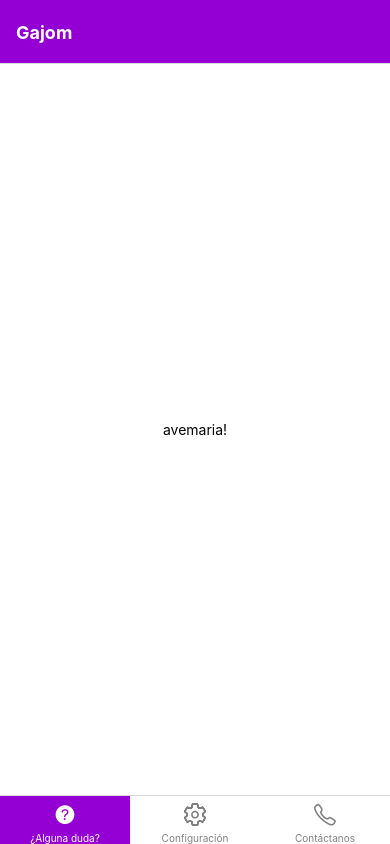
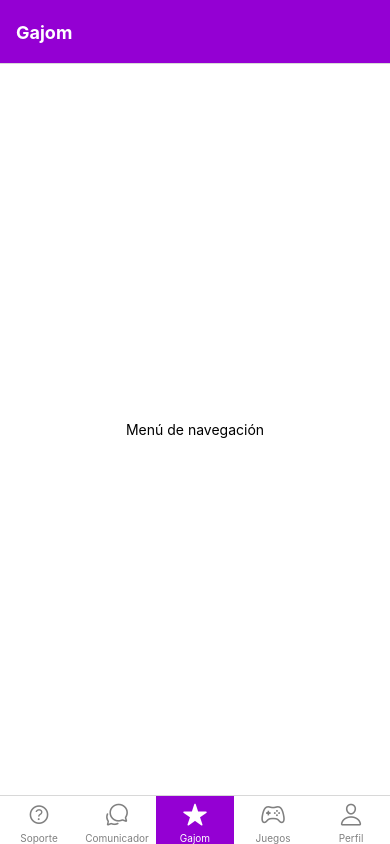
Before and after one commit to jonaymm01/gajom, a React Native app: screen /main in a window 390 px wide. Built offline with nearby package versions, Linux system fonts and the light colour scheme.

Commit message:
Componente de Navegación terminado y exportado desde fichero

```diff
--- a/App.js
+++ b/App.js
@@ -1,9 +1,7 @@
 import { StatusBar } from 'expo-status-bar';
 import { StyleSheet, Text, View } from 'react-native';
-import { NavigationContainer } from '@react-navigation/native';
-import { createBottomTabNavigator } from '@react-navigation/bottom-tabs';
-import Ionicons from 'react-native-vector-icons/Ionicons';
 import { Settings } from './components/basics/Settings';
+import { Navigation } from './components/NavigationContainer';
 
 function HomeScreen() {
   return (
@@ -29,47 +27,13 @@ function ContactScreen() {
   );
 }
 
-const Tab = createBottomTabNavigator();
 
 export default function App() {
   return (
-    <NavigationContainer independent='true'>
-      <Tab.Navigator
-        screenOptions={({ route }) => ({
-          tabBarIcon: ({ focused, color, size }) => {
-            let iconName;
-
-            if (route.name === 'preguntas') {
-              iconName = focused
-                ? 'help-circle'
-                : 'ios-help-circle-outline';
-            } else if (route.name === 'ajustes') {
-              iconName = focused
-                ? 'settings'
-                : 'ios-settings-outline';
-            } else if (route.name === 'contacto') {
-              iconName = focused
-                ? 'call'
-                : 'ios-call-outline';
-            }
-
-            // You can return any component that you like here!
-            return <Ionicons name={iconName} size={size} color={color} />;
-          },
-          tabBarActiveTintColor: 'white',
-          tabBarInactiveTintColor: 'gray',
-          tabBarActiveBackgroundColor: 'darkviolet'
-        })}
-      >
-        <Tab.Screen name="preguntas" component={Settings} options={{ title: '¿Alguna duda?', headerTitle: 'Gajom', headerStyle: { backgroundColor: 'darkviolet', },
-  headerTitleStyle: { color: 'white', fontWeight: 'bold'}}} />
-        <Tab.Screen name="ajustes" component={Settings} options={{ title: 'Configuración', headerTitle: 'Gajom', headerStyle: { backgroundColor: 'darkviolet' },
-  headerTitleStyle: { color: 'white', fontWeight: 'bold'}}}/>
-        <Tab.Screen name="contacto" component={Settings} options={{ title: 'Contáctanos', headerTitle: 'Gajom', headerStyle: { backgroundColor: 'darkviolet'},
-  headerTitleStyle: { color: 'white', fontWeight: 'bold'}}}/>
-      </Tab.Navigator>
-    </NavigationContainer>
-  );
+    <>
+      <Navigation/>
+    </>
+  )
 }
 
 const styles = StyleSheet.create({
--- /dev/null
+++ b/components/NavigationContainer.jsx
@@ -0,0 +1,70 @@
+import { StatusBar } from 'expo-status-bar';
+import { StyleSheet, Text, View } from 'react-native';
+import { NavigationContainer } from '@react-navigation/native';
+import { createBottomTabNavigator } from '@react-navigation/bottom-tabs';
+import Ionicons from 'react-native-vector-icons/Ionicons';
+import { Settings } from './basics/Settings';
+
+
+const Tab = createBottomTabNavigator();
+
+export function Navigation() {
+    return (
+        <NavigationContainer independent='true'>
+        <Tab.Navigator
+          screenOptions={({ route }) => ({
+            tabBarIcon: ({ focused, color, size }) => {
+              let iconName;
+
+              if (route.name === 'support') {
+                iconName = focused
+                  ? 'help-circle'
+                  : 'ios-help-circle-outline';
+              } else if (route.name === 'talker') {
+                iconName = focused
+                  ? 'ios-chatbubbles'
+                  : 'ios-chatbubbles-outline';
+              } else if (route.name === 'main') {
+                iconName = focused
+                  ? 'ios-star'
+                  : 'ios-star-outline';
+              } else if (route.name === 'games') {
+                iconName = focused
+                  ? 'ios-game-controller'
+                  : 'ios-game-controller-outline';
+              } else if (route.name === 'user') {
+                iconName = focused
+                  ? 'ios-person'
+                  : 'ios-person-outline';
+              }
+
+              return <Ionicons name={iconName} size={size} color={color} />;
+            },
+            tabBarActiveTintColor: 'white',
+            tabBarInactiveTintColor: 'gray',
+            tabBarActiveBackgroundColor: 'darkviolet'
+          })}
+        >
+          <Tab.Screen name="support" component={Settings} options={{ title: 'Soporte', headerTitle: 'Gajom', headerStyle: { backgroundColor: 'darkviolet', },
+        headerTitleStyle: { color: 'white', fontWeight: 'bold'}}} />
+          <Tab.Screen name="talker" component={Settings} options={{ title: 'Comunicador', headerTitle: 'Gajom', headerStyle: { backgroundColor: 'darkviolet' },
+        headerTitleStyle: { color: 'white', fontWeight: 'bold'}}}/>
+              <Tab.Screen name="main" component={Settings} options={{ title: 'Gajom', headerTitle: 'Gajom', headerStyle: { backgroundColor: 'darkviolet' },
+        headerTitleStyle: { color: 'white', fontWeight: 'bold'}}}/>
+            <Tab.Screen name="games" component={Settings} options={{ title: 'Juegos', headerTitle: 'Gajom', headerStyle: { backgroundColor: 'darkviolet' },
+        headerTitleStyle: { color: 'white', fontWeight: 'bold'}}}/>
+          <Tab.Screen name="user" component={Settings} options={{ title: 'Perfil', headerTitle: 'Gajom', headerStyle: { backgroundColor: 'darkviolet'},
+        headerTitleStyle: { color: 'white', fontWeight: 'bold'}}}/>
+        </Tab.Navigator>
+        </NavigationContainer>
+    );
+}
+
+const styles = StyleSheet.create({
+    container: {
+      flex: 1,
+      backgroundColor: 'lightgreen',
+      alignItems: 'center',
+      justifyContent: 'center',
+    },
+  });
--- a/components/basics/Settings.jsx
+++ b/components/basics/Settings.jsx
@@ -3,7 +3,7 @@ import { StyleSheet, Text, View } from 'react-native';
 export function Settings() {
     return (
       <View style={styles.container}>
-        <Text>avemaria!</Text>
+        <Text>Menú de navegación</Text>
       </View>
     );
 }
```
